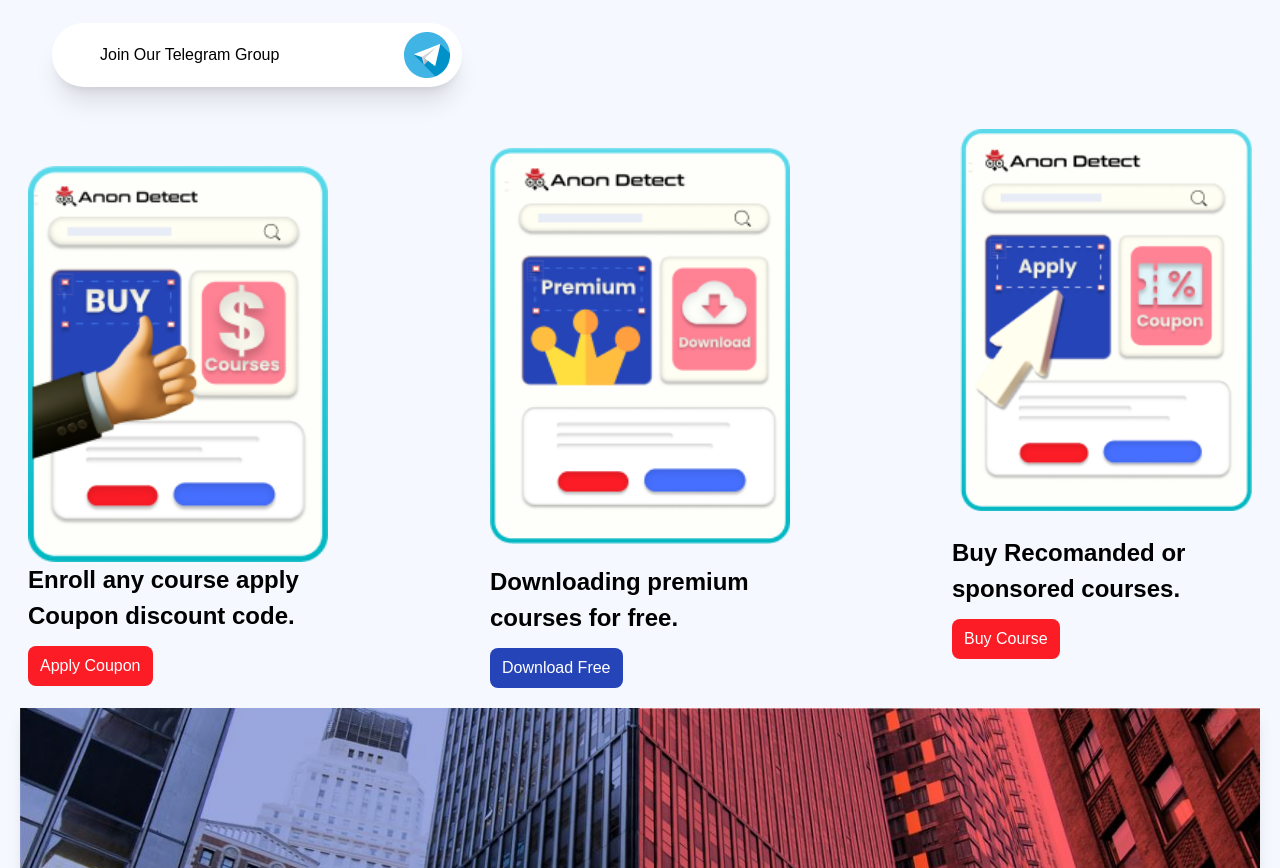
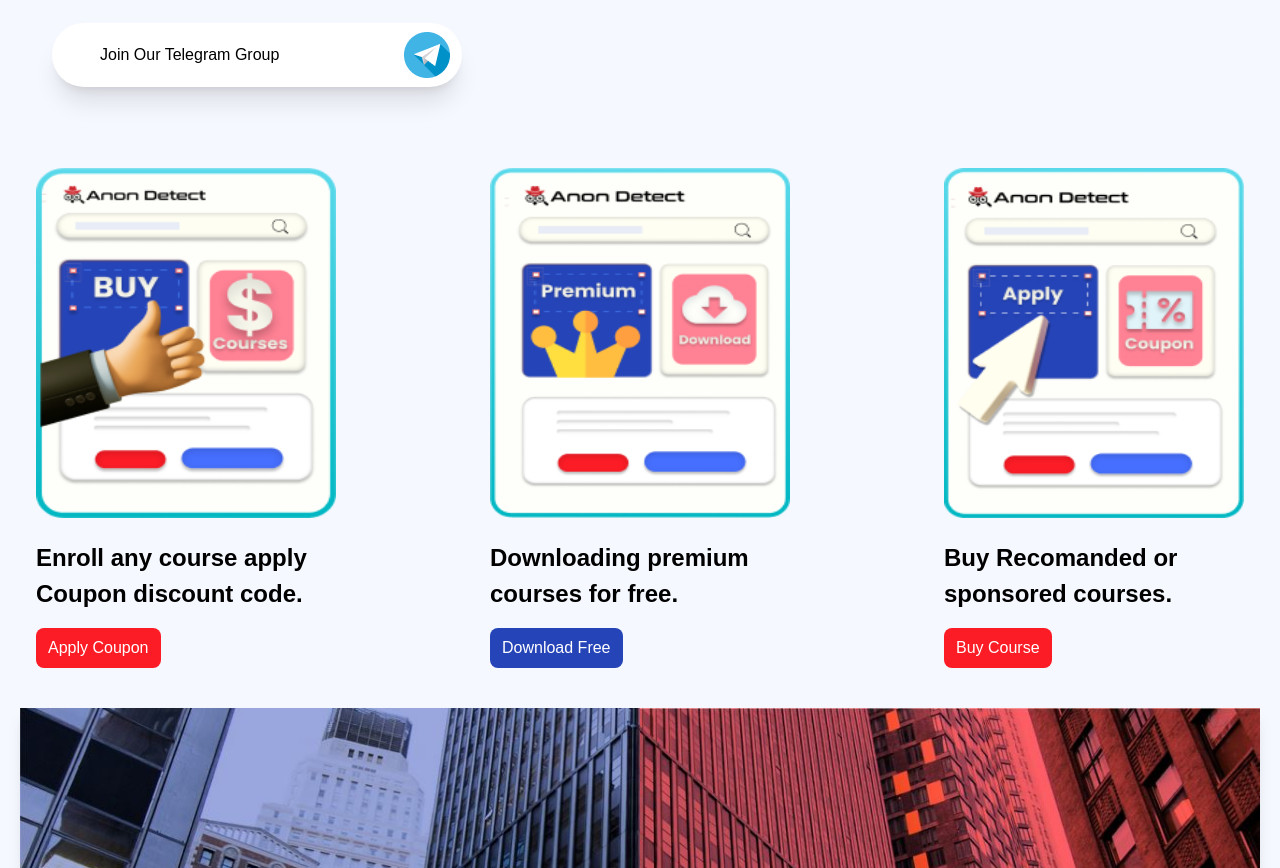
Before and after one commit to FahimNuman/fish-project, a React (Create React App) app: page /eLearning in a window 1280 px wide. Shown: the part 480-1348 px from the top of the page. Built offline with nearby package versions, Linux system fonts and the light colour scheme.

Commit message:
card placement

```diff
--- a/src/components/ELearning/Cards.tsx
+++ b/src/components/ELearning/Cards.tsx
@@ -2,11 +2,16 @@ import React from "react";
 
 export default function Cards() {
   return (
-    <div className="xl:max-w-layout md:max-w-5xl mx-auto mt-5 mb-10 px-2 ">
+    <div className="xl:max-w-layout md:max-w-5xl mx-auto mt-5 mb-10 px-4 ">
       <div className="flex flex-col lg:flex-row justify-between items-center">
-        <div className="flex flex-col justify-center gap-3 w-[300px] h-[500px] pt-4">
-          <img src="/elearning/card1.png" alt="card" />
-          <p className="text-2xl font-semibold leading-9 -mt-3">
+        <div className="flex flex-col justify-between gap-3 w-[300px] h-[500px]">
+          <img
+            src="/elearning/card1.png"
+            alt="card"
+            className="min-h-[300px] max-h-[350px] "
+          />
+          <div className="flex flex-col gap-4">
+            <p className="text-2xl font-semibold leading-9 ">
               Enroll any course apply Coupon discount code.
             </p>
             <div className="">
@@ -15,9 +20,15 @@ export default function Cards() {
               </button>
             </div>
           </div>
-        <div className="flex flex-col justify-center gap-3 w-[300px] h-[500px]">
-          <img src="/elearning/card2.png" alt="card" className="" />
-          <p className="text-2xl font-semibold leading-9 mt-2">
+        </div>
+        <div className="flex flex-col justify-between gap-3 w-[300px] h-[500px]">
+          <img
+            src="/elearning/card2.png"
+            alt="card"
+            className="min-h-[300px] max-h-[350px] "
+          />
+          <div className="flex flex-col gap-4">
+            <p className="text-2xl font-semibold leading-9 ">
               Downloading premium courses for free.
             </p>
             <div className="">
@@ -26,9 +37,15 @@ export default function Cards() {
               </button>
             </div>
           </div>
-        <div className="flex flex-col justify-center gap-3 w-[300px] h-[500px]">
-          <img src="/elearning/card3.png" alt="card" className="-mt-12" />
-          <p className="text-2xl font-semibold leading-9 mt-3">
+        </div>
+        <div className="flex flex-col justify-between gap-3 w-[300px] h-[500px]">
+          <img
+            src="/elearning/card3.png"
+            alt="card"
+            className="min-h-[300px] max-h-[350px] "
+          />
+          <div className="flex flex-col gap-4">
+            <p className="text-2xl font-semibold leading-9">
               Buy Recomanded or sponsored courses.
             </p>
             <div className="">
@@ -39,5 +56,6 @@ export default function Cards() {
           </div>
         </div>
       </div>
+    </div>
   );
 }
```
Also changed, not shown: public/elearning/card3.png. Lines whose indentation alone changed are shown as unchanged.
